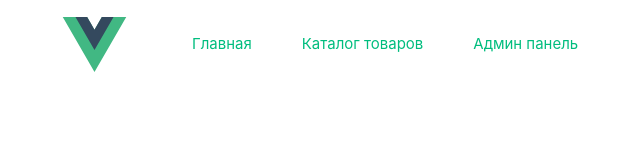
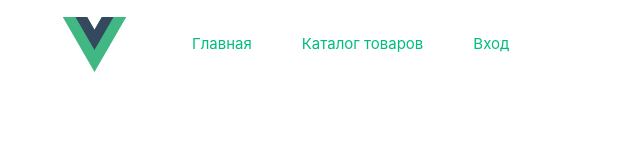
Before and after one commit to pilotsbrothers/otus-vue, a Vue app: page / in a window 1280 px wide. Shown: the top 160 px of the page, without its empty margins (40-680 px from the left). Built offline with nearby package versions, Linux system fonts and the light colour scheme; no server answers.

Commit message:
feat: HW5 - Vuex

```diff
--- a/package.json
+++ b/package.json
@@ -16,7 +16,8 @@
     "unplugin-element-plus": "^0.8.0",
     "vee-validate": "^4.11.8",
     "vue": "^3.3.4",
-    "vue-router": "^4.2.5"
+    "vue-router": "^4.2.5",
+    "vuex": "^4.1.0"
   },
   "devDependencies": {
     "@vitejs/plugin-vue": "^4.4.0",
--- a/src/components/Forms/PaymentForm.vue
+++ b/src/components/Forms/PaymentForm.vue
@@ -16,10 +16,10 @@
       </el-form-item>
       <el-row>
         <el-col :span="24">
-          <b>Количество товаров:</b> {{ props.count }}
+          <b>Количество товаров:</b> {{ totalCount }}
         </el-col>
         <el-col :span="24">
-          <b>Сумма заказа:</b> {{ props.price }}
+          <b>Сумма заказа:</b> {{ totalPrice }}
         </el-col>
       </el-row>
       <el-row>
@@ -32,12 +32,15 @@
 </template>
 
 <script setup>
-import {reactive} from "vue";
+import {computed, reactive} from "vue";
 import {defineRule, ErrorMessage, Field, Form} from 'vee-validate';
 import axios from "axios";
 import { ElNotification } from 'element-plus'
+import {useStore} from "vuex";
 
-const props = defineProps(['count', 'price'])
+const store = useStore()
+const totalPrice = computed(() => store.getters.totalPrice )
+const totalCount = computed(() => store.getters.totalCount )
 const form = reactive({
   fio: '',
   isAgree: false,
@@ -60,6 +63,7 @@ const success = () => {
 }
 
 const onSubmit = () => {
+  store.dispatch('saveUserData', {'fio': form.fio, 'email': form.email})
   axios.post(
     'https://httpbin.org/post',
     {
--- a/src/components/HeaderComponent.vue
+++ b/src/components/HeaderComponent.vue
@@ -12,23 +12,24 @@
       </el-menu-item>
       <el-menu-item index="1"><router-link :to="{name: 'Main'}">Главная</router-link></el-menu-item>
       <el-menu-item index="2"><router-link :to="{name: 'Catalog'}">Каталог товаров</router-link></el-menu-item>
-      <el-menu-item index="3"><router-link :to="{name: 'Login'}">Админ панель</router-link></el-menu-item>
+      <el-menu-item index="3" v-if="!store.state.isAuth"><router-link :to="{name: 'Login'}">Вход</router-link></el-menu-item>
+      <el-menu-item v-if="store.state.isAuth">{{ store.state.fio }}<a @click.prevent="logout" href="">Выйти</a></el-menu-item>
       <el-menu-item index="4"><router-link :to="{name: 'Cards'}" class="card-item"><el-icon class="card-item__img"><ShoppingBag /></el-icon></router-link></el-menu-item>
     </el-menu>
   </div>
 </template>
 
 <script setup>
-  import {onMounted, ref} from "vue";
+  import {ref} from "vue";
+  import {useStore} from "vuex";
 
   const activeIndex = ref('1')
-  const isAuth = ref(false)
-
+  const store = useStore()
   function handleSelect(){}
 
-  onMounted(() => {
-    isAuth.value = localStorage.getItem('auth') === 'true';
-  })
+  function logout(){
+    store.dispatch('logout')
+  }
 </script>
 
 
--- a/src/components/ItemElement.vue
+++ b/src/components/ItemElement.vue
@@ -1,5 +1,5 @@
 <template>
-  <el-card class="item" @click="dialogVisible.value = true">
+  <el-card class="item" @click="dialogVisible = true">
     {{ item.title }}
     <div>
       <el-button class="btn-order" :type=" inOrder ? 'danger' : 'primary'" @click.stop="processOrder(item)">
@@ -19,7 +19,7 @@
     <div class="description">{{ item.description }}</div>
     <template #footer>
       <span class="dialog-footer">
-        <el-button @click="dialogVisible.value = false">Отмена</el-button>
+        <el-button @click="dialogVisible = false">Отмена</el-button>
       </span>
     </template>
   </el-dialog>
@@ -27,20 +27,28 @@
 
 <script setup>
 import {ElButton, ElCard, ElDialog} from 'element-plus'
-import {defineEmits, onMounted, ref} from "vue"
+import {onMounted, ref} from "vue"
+import {useStore} from "vuex";
 
 const props = defineProps(['item'])
 const dialogVisible = ref(false)
 const inOrder = ref(false)
-const emit = defineEmits(['changeOrder'])
-
+const store = useStore()
 function processOrder(el) {
   inOrder.value = !inOrder.value
-  emit('changeOrder', [inOrder.value, el])
+  if(inOrder.value){
+    store.dispatch('setItemToCard', el)
+  }else{
+    store.dispatch('subtractItemFromCard', el)
+  }
 }
 
 onMounted(() => {
-  inOrder.value = props.item.inOrder
+  store.state.card.forEach((item) => {
+    if(parseInt(props.item.id) === parseInt(item.id)){
+      inOrder.value = true
+    }
+  })
 })
 </script>
 
--- a/src/main.js
+++ b/src/main.js
@@ -4,11 +4,13 @@ import { createApp } from 'vue'
 import App from './App.vue'
 import ElementPlus from 'element-plus'
 import router from "./router";
+import store from "./store";
 import * as ElementPlusIconsVue from '@element-plus/icons-vue'
 
 const app = createApp(App)
 app.use(ElementPlus);
 app.use(router)
+app.use(store)
 for (const [key, component] of Object.entries(ElementPlusIconsVue)) {
 	app.component(key, component)
 }
--- /dev/null
+++ b/src/store/index.js
@@ -0,0 +1,111 @@
+import {createStore} from 'vuex'
+import axios from "axios";
+
+export default createStore ({
+	state:{
+		items: {},
+		card: [],
+		totalPrice: 0,
+		count: 0,
+		isAuth: false,
+		fio: '',
+		email: ''
+	},
+	mutations:{
+		SET_ITEMS(state, value){
+			state.items = value
+		},
+		SET_ITEM(state, value){
+			state.items.push(value)
+		},
+		SET_ITEMS_TO_CARD(state, value){
+			state.card = value
+		},
+		LOGIN(state){
+			state.isAuth = true
+		},
+		LOGOUT(state){
+			state.isAuth = false
+		},
+		SET_USER_DATA(state, value){
+			state.fio = value.fio
+			state.email = value.email
+		}
+	},
+	getters:{
+		totalPrice(state){
+			let totalPrice = 0
+			if(state.card.length > 0) {
+				state.card.forEach((item) => {
+					if (item.hasOwnProperty('price') && item.hasOwnProperty('count')) {
+						totalPrice += item.price * item.count
+					}
+				})
+			}
+			return totalPrice
+		},
+		totalCount(state){
+			let totalCount = 0
+			if(state.card.length > 0) {
+				state.card.forEach((item) => {
+					if (item.hasOwnProperty('count')) {
+						totalCount += item.count
+					}
+				})
+			}
+			return totalCount
+		}
+	},
+	actions:{
+		async getItems({commit, state}){
+			if(Object.keys(state.items).length === 0) {
+				await axios.get('https://fakestoreapi.com/products').then((response) => {
+					commit('SET_ITEMS', response.data)
+				})
+			}
+		},
+		addItem({commit}, item){
+			commit('SET_ITEM',item)
+		},
+		setItemToCard({commit, state}, data){
+			let items = state.card
+			let inCard = false
+			items.forEach((item) => {
+				if(parseInt(item.id) === parseInt(data.id)){
+					inCard = true
+					item.count++
+				}
+			})
+			if(inCard === false){
+				data.count = 1
+				items.push(data)
+			}
+			commit('SET_ITEMS_TO_CARD', items)
+		},
+		subtractItemFromCard({commit, state}, data){
+			let items = state.card
+			let key = -1
+			items.forEach((item, index) => {
+				if(parseInt(item.id) === parseInt(data.id)){
+					key = index
+					item.count--
+				}
+			})
+			if(items[key].count === 0){
+				if(items.length > 1)
+					items.splice(key, 1)
+				else items = []
+			}
+			commit('SET_ITEMS_TO_CARD', items)
+		},
+		login({commit}){
+			commit('LOGIN')
+		},
+		logout({commit}){
+			commit('LOGOUT')
+		},
+		saveUserData({commit}, data){
+			commit('SET_USER_DATA', data)
+		}
+	}
+})
--- a/src/views/AdminView.vue
+++ b/src/views/AdminView.vue
@@ -1,7 +1,7 @@
 <template>
   <MainLayout>
     <template #main>
-      <Form ref="form" v-if="!isAuth">
+      <Form ref="form" v-if="!store.state.isAuth">
         <el-form-item label="Логин">
           <Field name="login" id="login" v-model="login" placeholder="" rules="required"></Field>
           <ErrorMessage name="login" class="error"/>
@@ -15,11 +15,11 @@
         </el-form-item>
       </Form>
 
-      <el-form-item v-if="isAuth === true">
+      <el-form-item v-if="store.state.isAuth === true">
         <el-button type="primary" @click="logoutUser" class="btn-logout">Выйти</el-button>
       </el-form-item>
 
-      <create-goods v-if="isAuth === true" @create-good="createGood"></create-goods>
+      <create-goods v-if="store.state.isAuth === true" @create-good="createGood"></create-goods>
     </template>
   </MainLayout>
 </template>
@@ -30,11 +30,12 @@ import CreateGoods from '../components/Forms/CreateGood.vue'
 import {onMounted, ref} from "vue";
 import {useRouter} from "vue-router/dist/vue-router";
 import {defineRule, ErrorMessage, Field, Form} from 'vee-validate';
+import {useStore} from "vuex";
 
 const login = ref(null)
 const password = ref(null)
-const isAuth = ref(false)
 const router = useRouter()
+const store = useStore()
 
 defineRule('required', value => {
   if (!value || !value.length) {
@@ -44,23 +45,21 @@ defineRule('required', value => {
 });
 
 onMounted(() => {
-  isAuth.value = localStorage.getItem('auth') === 'true'
+  store.dispatch('getItems')
 })
 
 function loginUser(){
   if(login.value === 'admin' && password.value === 'admin'){
-    isAuth.value = true
-    localStorage.setItem('auth', 'true')
+    store.dispatch('login')
   }
 }
 function logoutUser(){
-  isAuth.value = false
-  localStorage.setItem('auth', 'false')
+  store.dispatch('logout')
   router.push({name: 'Main'})
 }
 
 function createGood(el){
-  let items = JSON.parse(localStorage.getItem('items'))
+  let items = store.state.items
   let maxId = 0
   if(items !== null){
     items.forEach((item) => {
@@ -71,8 +70,7 @@ function createGood(el){
     items = []
     el.id = 1
   }
-   items.push(el)
-   localStorage.setItem('items', JSON.stringify(items))
+  store.dispatch('addItem', el)
 }
 
 </script>
--- a/src/views/CardView.vue
+++ b/src/views/CardView.vue
@@ -2,50 +2,19 @@
   <MainLayout>
     <template #main>
       <ul>
-        <li v-for="element in inOrderGoods" v-bind:key="element">
+        <li v-for="element in store.state.card" v-bind:key="element">
           <router-link :to="{ 'name': 'CatalogItem', params: { id: element.id } }">{{element.title}}</router-link>
         </li>
       </ul>
-      <payment-form :count="count" :price="price"></payment-form>
+      <payment-form></payment-form>
     </template>
   </MainLayout>
 </template>
 
 <script setup>
 import PaymentForm from "../components/Forms/PaymentForm.vue";
-import {computed, onMounted, ref} from "vue";
 import MainLayout from "../layout/MainLayout.vue";
+import {useStore} from "vuex";
 
-const goods = ref({})
-const inOrderGoods = computed(() => {
-  let items = [];
-  if(goods.value.length > 0) {
-    goods.value.forEach((item) => {
-      if (item.inOrder === true){
-       items.push(item)
-      }
-    })
-  }
-  return items
-})
-const count = ref(0)
-const price = computed(() => {
-  let price = 0;
-  if(goods.value.length > 0) {
-    goods.value.forEach((item) => {
-      if(item.count !== undefined){
-        count.value += item.count
-      }
-      if (item.inOrder) {
-        price += item.price
-      }
-    })
-  }
-  return price
-})
-
-onMounted(() => {
-  goods.value = JSON.parse(localStorage.getItem('items'))
-})
-
+const store = useStore()
 </script>
--- a/src/views/CatalogItemView.vue
+++ b/src/views/CatalogItemView.vue
@@ -12,11 +12,13 @@
 <script setup>
 import MainLayout from "../layout/MainLayout.vue";
 import {computed} from "vue";
+import {useStore} from "vuex";
 const props = defineProps(['id'])
+const store = useStore()
+
 const item = computed(() => {
   let item = {}
-  let items = JSON.parse(localStorage.getItem('items'))
-  items.forEach((el) => {
+  store.state.items.forEach((el) => {
     if(parseInt(props.id) === parseInt(el.id)){
       item = el
     }
--- a/src/views/MainView.vue
+++ b/src/views/MainView.vue
@@ -3,7 +3,7 @@
     <template #main>
       <template v-if="isLoading">
         <search v-model="searchGoods" />
-        <list-items :data="items" :search="searchGoods" />
+        <list-items :data="store.state.items" :search="searchGoods" />
       </template>
     </template>
   </MainLayout>
@@ -13,23 +13,18 @@
 <script setup>
 import ListItems from '../components/ListItems.vue'
 import Search from '../components/Inputs/SearchInput.vue'
-import DataApi from '../services/DataApi'
 import {onMounted, ref} from "vue";
 import MainLayout from "../layout/MainLayout.vue";
+import {useStore} from "vuex";
 
-const items = ref({})
 const isLoading = ref(false)
 const searchGoods = ref('')
-
+const store = useStore()
 onMounted(() => {
-    DataApi.getItems().then((data) => {
-      items.value = data
-      isLoading.value = true
-    })
-  }
-)
-
-
+  store.dispatch('getItems').then(() => {
+    isLoading.value = true
+  })
+})
 </script>
 
 <style scoped>
```
Also changed, not shown: src/components/ListItems.vue (+2 -20 lines), 1 other file (tests, documents, lock files or other folders).
